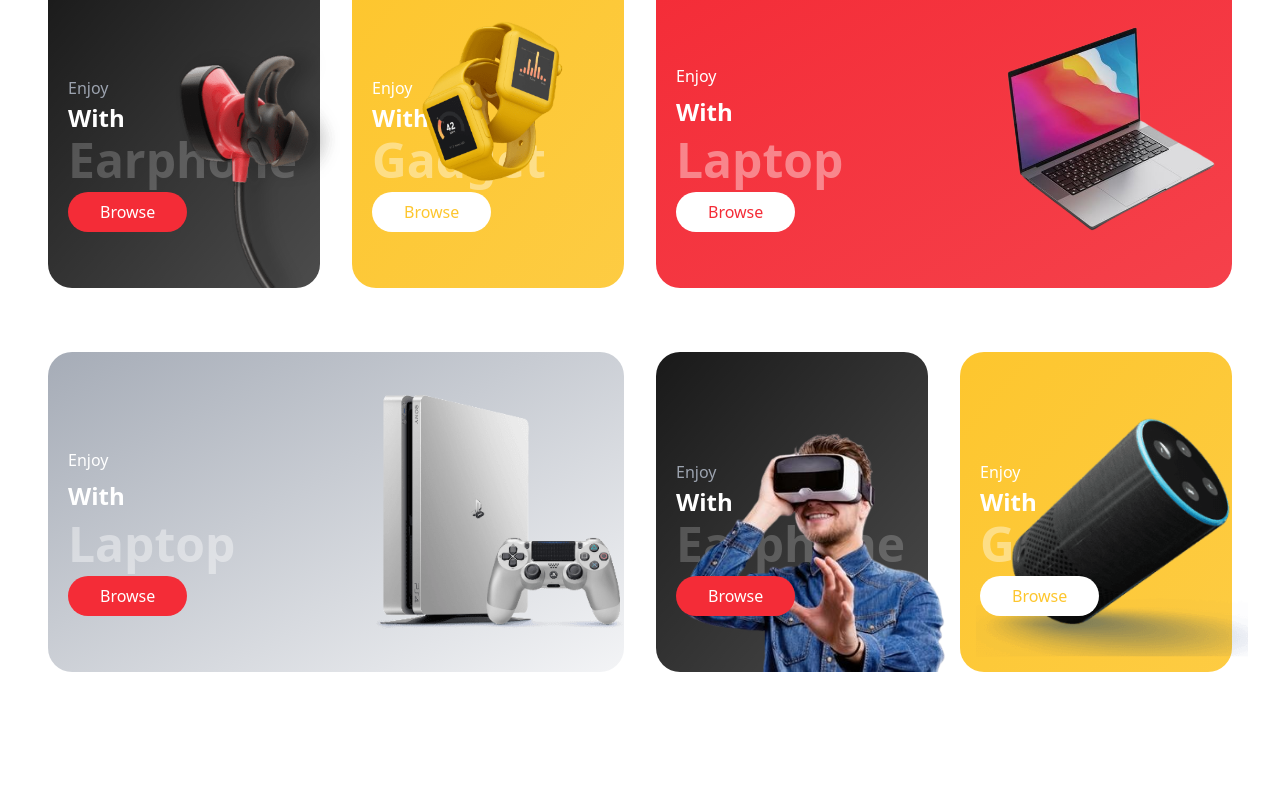
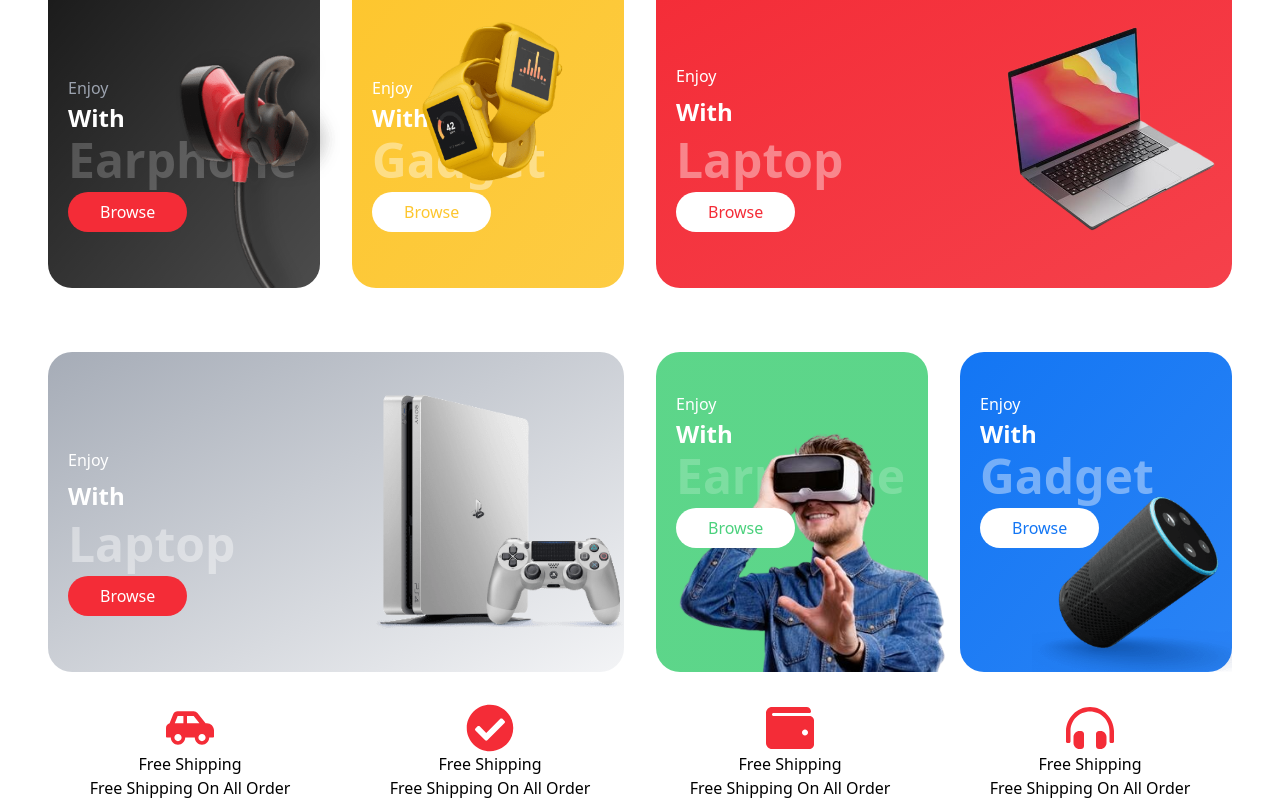
Before and after one commit to vandersant7/devshop, a React (Vite) app: page / in a window 1280 px wide. Shown: the part 854-1654 px from the top of the page. Before the commit the page ends 1558 px from the top, so only its background shows below. Built offline with nearby package versions, Linux system fonts and the light colour scheme.

Commit message:
feat: create section services, styles section category2

```diff
--- a/src/App.jsx
+++ b/src/App.jsx
@@ -2,17 +2,19 @@ import Category from "./components/Category/Category"
 import Category2 from "./components/Category/Category2"
 import Hero from "./components/Hero/Hero"
 import NavBar from "./components/NavBar/NavBar"
+import Services from "./components/Services/Services"
 
 
 function App() {
 
 
   return (
-    <div >
+    <div className="bg-white dark:bg-gray-900 dark:text-white duration-200 overflow-hidden">
       <NavBar />
       <Hero />
       <Category />
       <Category2 />
+      <Services />
     </div>
   )
 }
--- a/src/components/Category/Category2.jsx
+++ b/src/components/Category/Category2.jsx
@@ -32,25 +32,25 @@ const Category2 = () => {
             />
           </div>
           {/* second col  */}
-          <div className="py-10 pl-5 bg-gradient-to-br from-black/90 to-black/70 text-white rounded-3xl relative h-[320px] flex items-end">
+          <div className="py-10 pl-5 bg-gradient-to-br from-brandGreen/90 to-brandGreen/90 text-white rounded-3xl relative h-[320px] flex items-start">
             <div>
               <div className="mb-4">
-                <p className="mb-[2px] text-gray-400">Enjoy</p>
+                <p className="mb-[2px] text-white">Enjoy</p>
                 <p className="text-2xl font-semibold mb-[2px]">With</p>
                 <p className="text-4xl xl:text-5xl font-bold opacity-20 mb-2">
                   Earphone
                 </p>
                 <Button
                   text="Browse"
-                  bgColor={'bg-primary'}
-                  textColor={'text-white'}
+                  bgColor={'bg-white'}
+                  textColor={'text-brandGreen'}
                 />
               </div>
             </div>
             <img src={Image2} alt="" className="w-[320px] absolute bottom-0" />
           </div>
           {/* third col  */}
-          <div className="py-10 pl-5 bg-gradient-to-br from-brandYellow to-brandYellow/90 text-white rounded-3xl relative h-[320px] flex items-end">
+          <div className="py-10 pl-5 bg-gradient-to-br from-brandBlue to-brandBlue/90 text-white rounded-3xl relative h-[320px] flex items-start">
             <div>
               <div className="mb-4">
                 <p className="mb-[2px] text-white">Enjoy</p>
@@ -61,14 +61,14 @@ const Category2 = () => {
                 <Button
                   text="Browse"
                   bgColor={'bg-white'}
-                  textColor={'text-brandYellow'}
+                  textColor={'text-brandBlue'}
                 />
               </div>
             </div>
             <img
               src={Image3}
               alt=""
-              className="w-[320px] absolute -right-4 lg:top-[40px]"
+              className="w-[200px] absolute bottom-0 right-0"
             />
           </div>
 
--- /dev/null
+++ b/src/components/Services/Services.jsx
@@ -0,0 +1,53 @@
+import {
+  FaHeadphonesAlt,
+  FaWallet,
+  FaCheckCircle,
+  FaCarSide,
+} from 'react-icons/fa'
+
+const ServiceData = [
+  {
+    id: 1,
+    icon: <FaCarSide className="text-4xl = md:text-5xl text-primary" />,
+    title: 'Free Shipping',
+    description: 'Free Shipping On All Order',
+  },
+  {
+    id: 2,
+    icon: <FaCheckCircle className="text-4xl = md:text-5xl text-primary" />,
+    title: 'Free Shipping',
+    description: 'Free Shipping On All Order',
+  },
+  {
+    id: 3,
+    icon: <FaWallet className="text-4xl = md:text-5xl text-primary" />,
+    title: 'Free Shipping',
+    description: 'Free Shipping On All Order',
+  },
+  {
+    id: 1,
+    icon: <FaHeadphonesAlt className="text-4xl = md:text-5xl text-primary" />,
+    title: 'Free Shipping',
+    description: 'Free Shipping On All Order',
+  },
+]
+
+const Services = () => {
+  return (
+    <div>
+      <div className="container">
+        <div className="grid grid-cols-2 lg:grid-cols-4 gap-4 gap-y-8">
+          {ServiceData.map((data) => (
+            <div className='flex flex-col items-center' key={data.id}>
+                {data.icon}
+                <h1>{data.title}</h1>
+                <h1>{data.description}</h1>
+            </div>
+          ))}
+        </div>
+      </div>
+    </div>
+  )
+}
+
+export default Services
```
